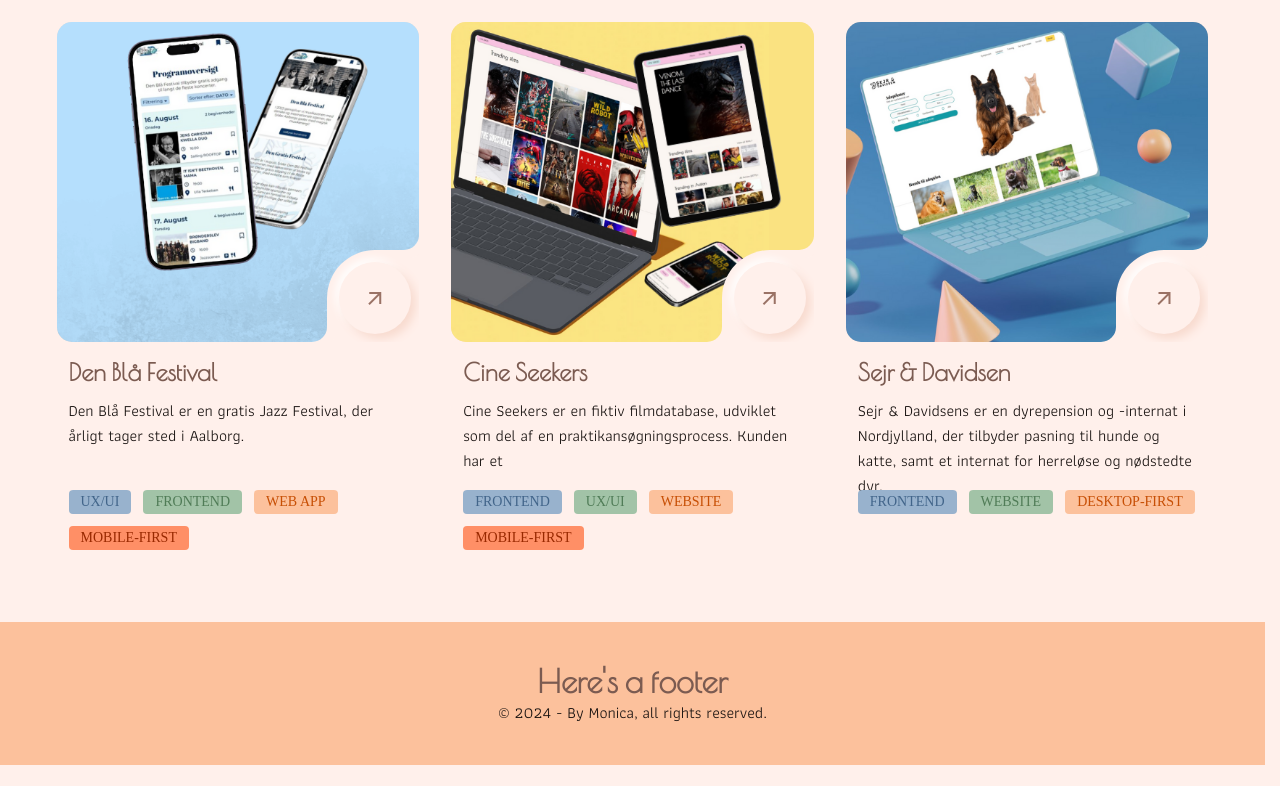
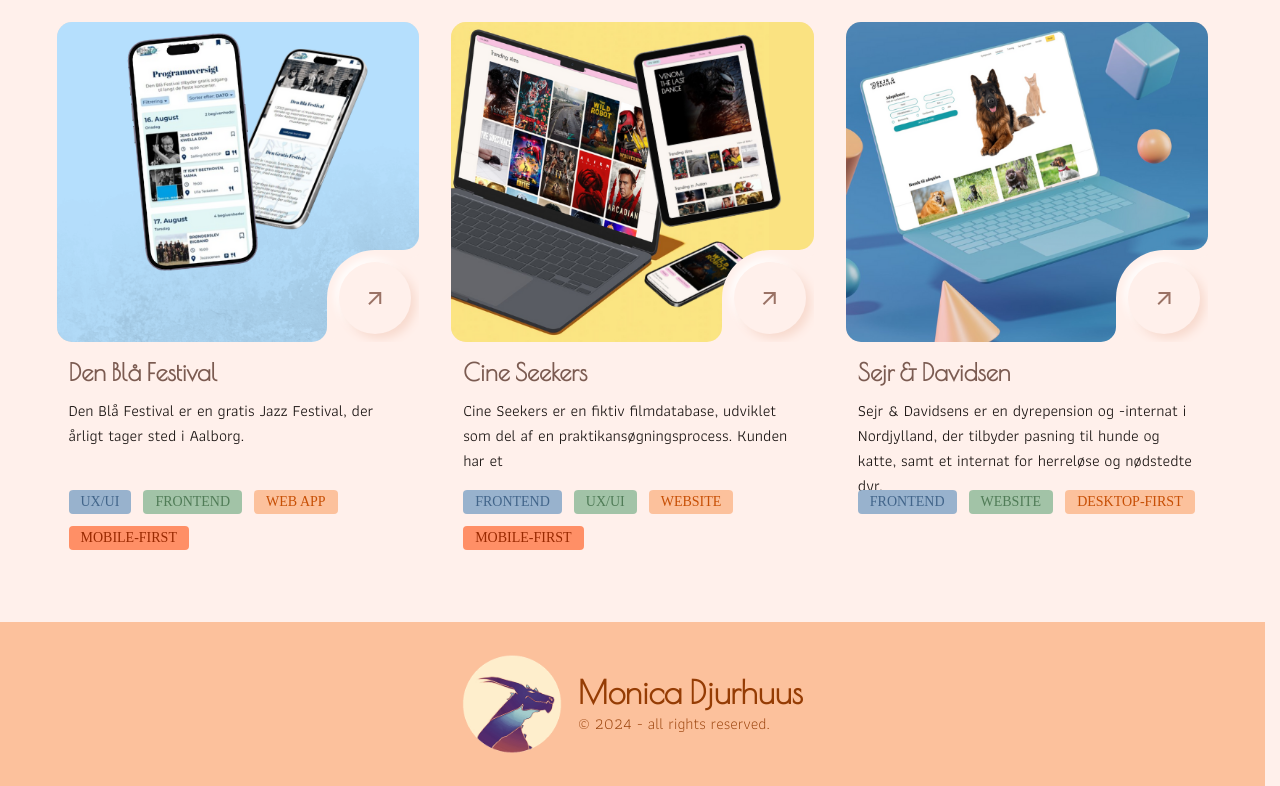
Before and after one commit to WeeWillow/portfolio, a Vue app: page / in a window 1280 px wide. Shown: the part 1288-2074 px from the top of the page. Before the commit the page ends 2053 px from the top, so only its background shows below. Built offline with nearby package versions, Linux system fonts and the light colour scheme; a web font is replaced by a local one.

Commit message:
styled footer

```diff
--- a/src/components/layout/TheFooter.vue
+++ b/src/components/layout/TheFooter.vue
@@ -1,18 +1,37 @@
-<script setup>
-
-</script>
-
 <template>
 <footer>
-  <h2>Here's a footer</h2>
-  <p>&copy; 2024 - By Monica, all rights reserved.</p>
+  <img src="/assets/img/logo.png" alt="illustration of a dragon head">
+  <div class="content">
+    <h2>Monica Djurhuus</h2>
+
+    <p>&copy; 2024 - all rights reserved.</p>
+  </div>
 </footer>
 </template>
 
 <style scoped lang="scss">
 footer {
+  display: flex;
+  align-items: center;
+  gap: var(--base);
+  justify-content: center;
   background: var(--primary-200);
-  padding: var(--base-250);
-  text-align: center;
+  padding: var(--base-200);
+
+  img {
+    height: 100px;
+    width: auto;
+  }
+
+  h2 {
+    color: var(--primary-700);
+    font-weight: 900;
+  }
+
+  p {
+    color: var(--primary-700);
+    font-size: var(--base);
+    font-weight: 300;
+  }
 }
 </style>
```
